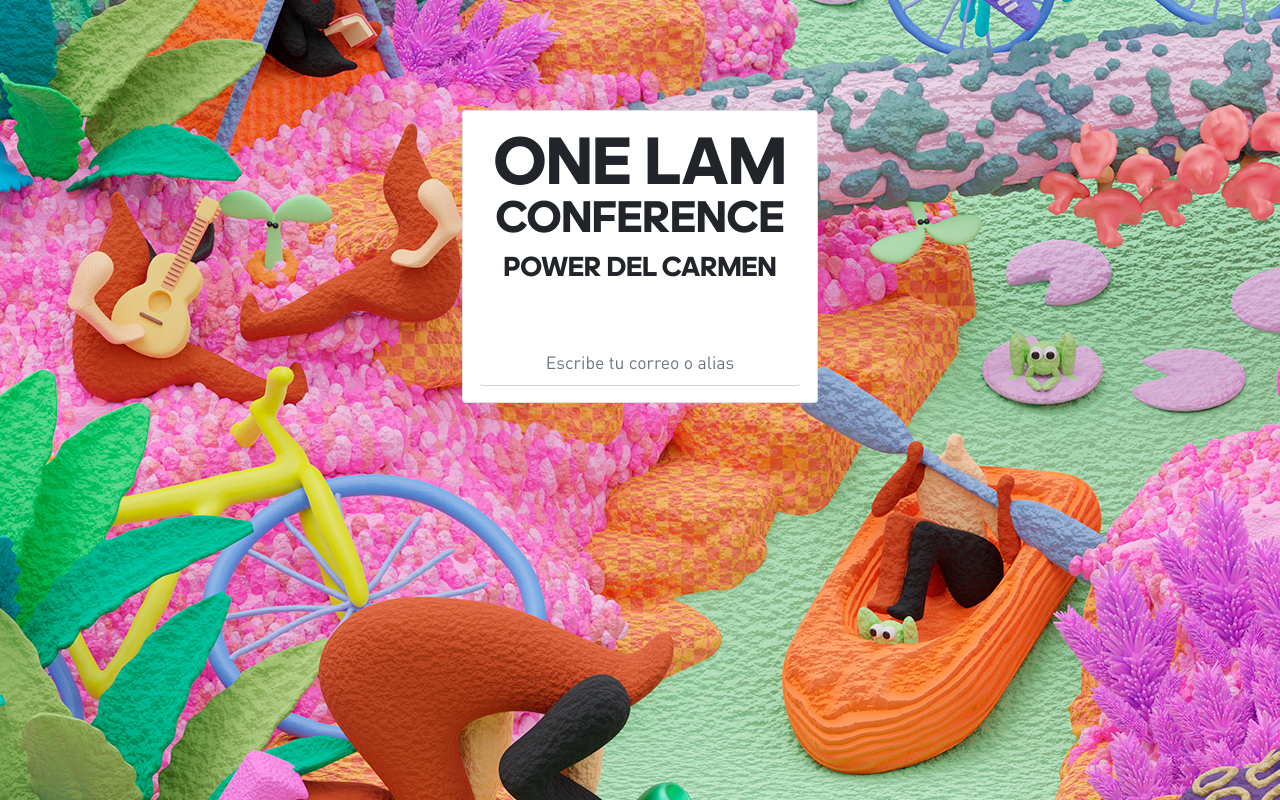
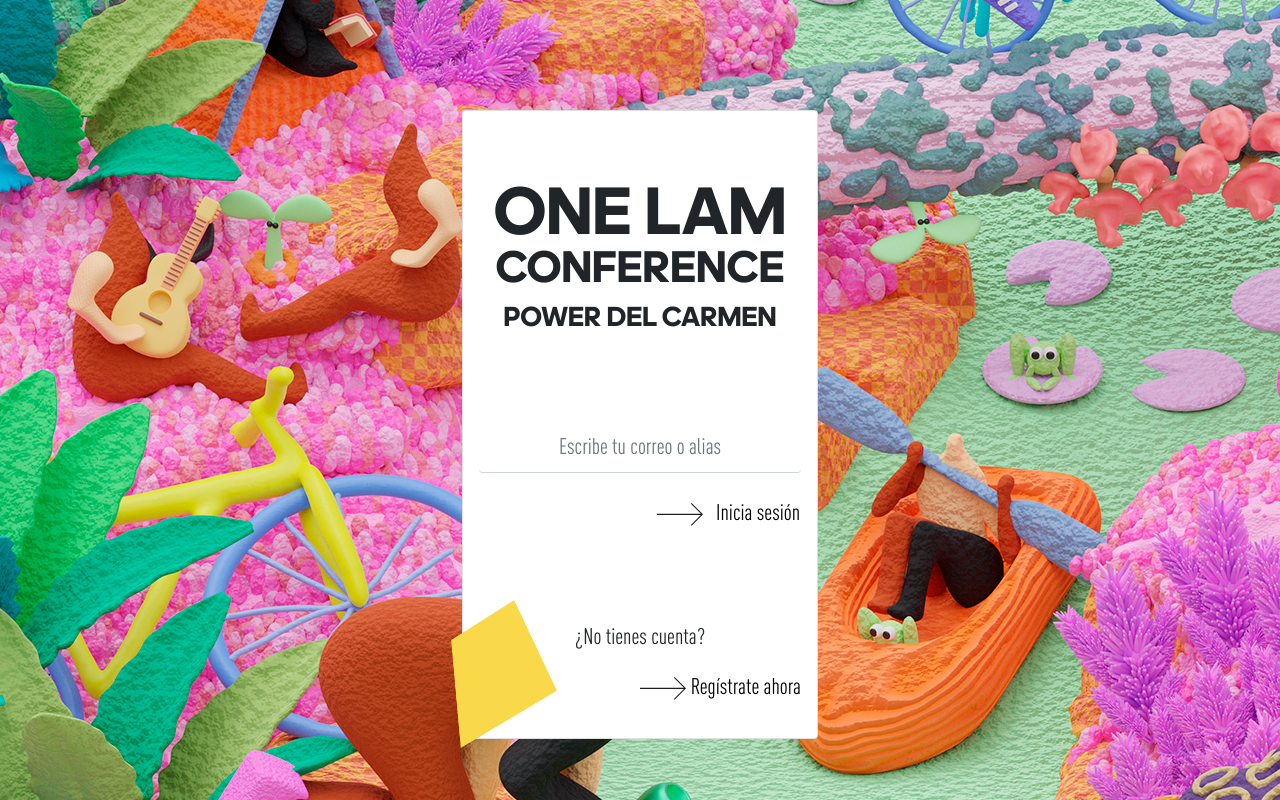
Before and after one commit to modulor/one-lam, a CodeIgniter app: page /one-lam/ in a window 1280 px wide. Run offline with CodeIgniter, Linux system fonts and the light colour scheme; some web fonts are replaced.

Commit message:
Change font adihaus din - add yellow form and complete UI for login

```diff
--- a/application/views/login/login_view.php
+++ b/application/views/login/login_view.php
@@ -23,10 +23,22 @@
                 <h2>CONFERENCE</h2>
                 <h3>POWER DEL CARMEN</h3>
               </div>
-              <div class="form-group">
-                <input type="text" class="form-control form-control-email-alias" placeholder="Escribe tu correo o alias">
-              </div>
+              <form action="<?php echo base_url('login') ?>" method="post">
+                <div class="form-group mb-4">
+                  <input type="text" class="form-control form-control-email-alias" placeholder="Escribe tu correo o alias">
+                </div>
+                <p class="text-end">
+                  <img src="<?php echo base_url('assets/images/arrow-right.png') ?>" alt="arrow right">
+                  <button type="submit" class="btn btn-link btn-login ms-2">Inicia sesión</button>
+                </p>
+              </form>
+              <p class="text-center">&iquest;No tienes cuenta?</p>
+              <p class="text-end">
+                <img src="<?php echo base_url('assets/images/arrow-right.png') ?>" alt="arrow right">
+                <a href="<?php echo base_url('register') ?>" class="link-register">Regístrate ahora</a>
+              </p>
             </div>
+            <img src="<?php echo base_url('assets/images/login-yellow-form.png') ?>" alt="home yellow form" class="card-img-bottom">
           </div>
         </div>
       </div>
--- a/assets/css/fonts.css
+++ b/assets/css/fonts.css
@@ -12,11 +12,6 @@
 
 @font-face {
   font-family: "AdihausDIN";
-  src: url("../fonts/adihaus-din.eot"); /* IE9*/
-  src: url("../fonts/adihaus-din.eot?#iefix") format("embedded-opentype"),
-    /* IE6-IE8 */ url("../fonts/adihaus-din.woff2") format("woff2"),
-    /* chrome、firefox */ url("../fonts/adihaus-din.woff") format("woff"),
-    /* chrome、firefox */ url("../fonts/adihaus-din.ttf") format("truetype"),
-    /* chrome、firefox、opera、Safari, Android, iOS 4.2+*/
-      url("../fonts/adihaus-din.svg#AdihausDIN") format("svg"); /* iOS 4.1- */
+  src: /* chrome、firefox */ url("../fonts/ADIHAUSDIN-COND.ttf")
+    format("truetype");
 }
--- a/assets/css/login.css
+++ b/assets/css/login.css
@@ -1,5 +1,6 @@
 body {
   font-family: "AdihausDIN" !important;
+  font-size: 1.4em;
 }
 
 h1,
@@ -18,7 +19,8 @@ main {
 
 .event-title {
   text-align: center;
-  margin-bottom: 60px;
+  margin-bottom: 90px;
+  margin-top: 50px;
 }
 
 .event-title h1 {
@@ -37,12 +39,35 @@ main {
   border-left-width: 0;
   border-right-width: 0;
   text-align: center;
-  font-size: 1.1em;
+  font-size: 1em;
+}
+
+.btn-login {
+  text-decoration: none;
+  color: black;
+  padding: 0;
+  font-size: 1em;
+}
+
+form {
+  margin-bottom: 90px;
+}
+
+.link-register {
+  color: black;
+  text-decoration: none;
+}
+
+.card-img-bottom {
+  position: absolute;
+  bottom: -10px;
+  left: -12px;
+  width: 30%;
 }
 
 @media (max-width: 575.98px) {
   main {
-    padding-top: 140px;
+    padding-top: 90px;
     background-image: url("../images/bg/bg-home-mobile.jpeg");
   }
 }
```
Also changed, not shown: assets/fonts/ADIHAUSDIN-COND.ttf (added), assets/images/arrow-right.png (added), assets/images/login-yellow-form.png (added).
